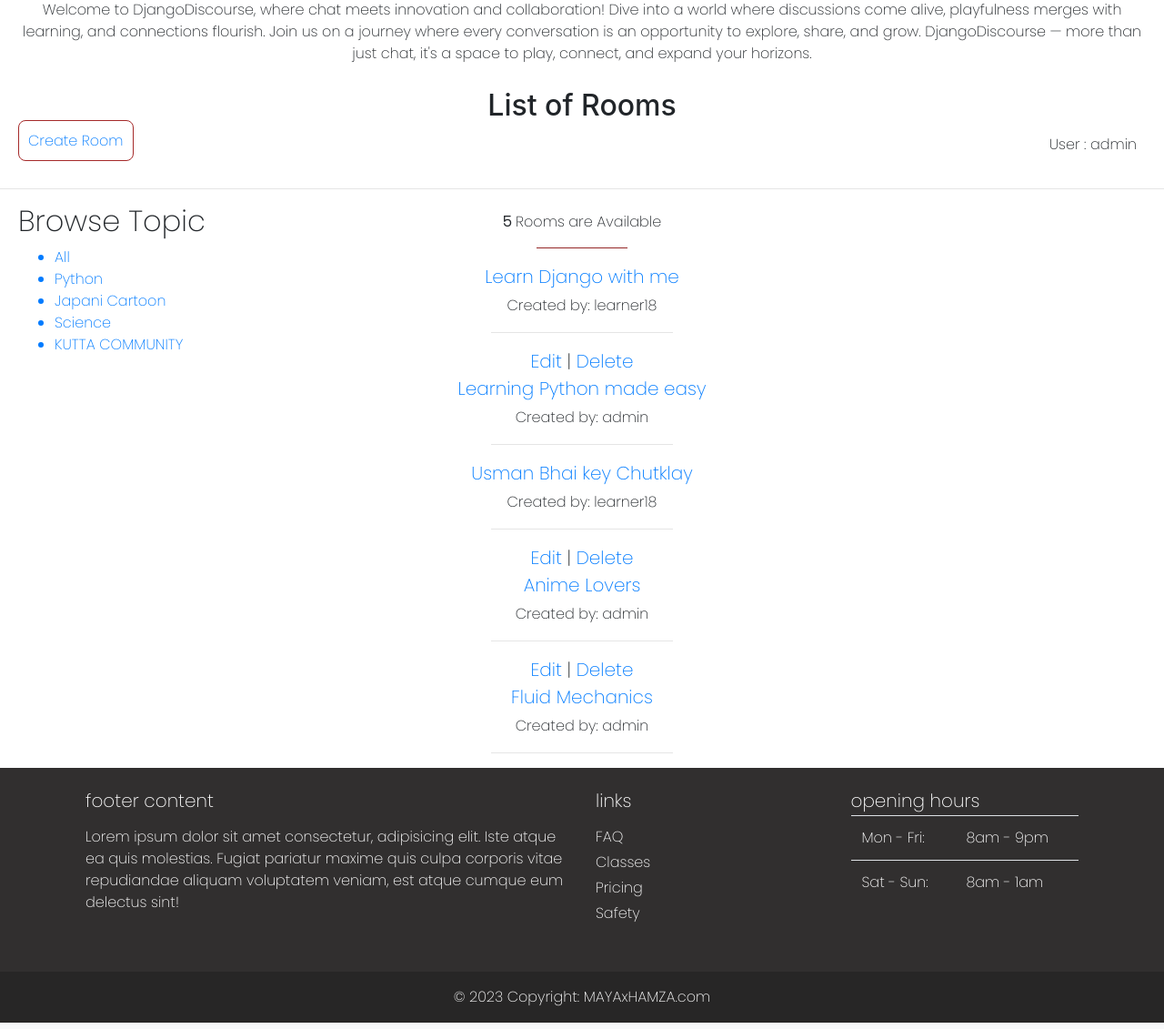
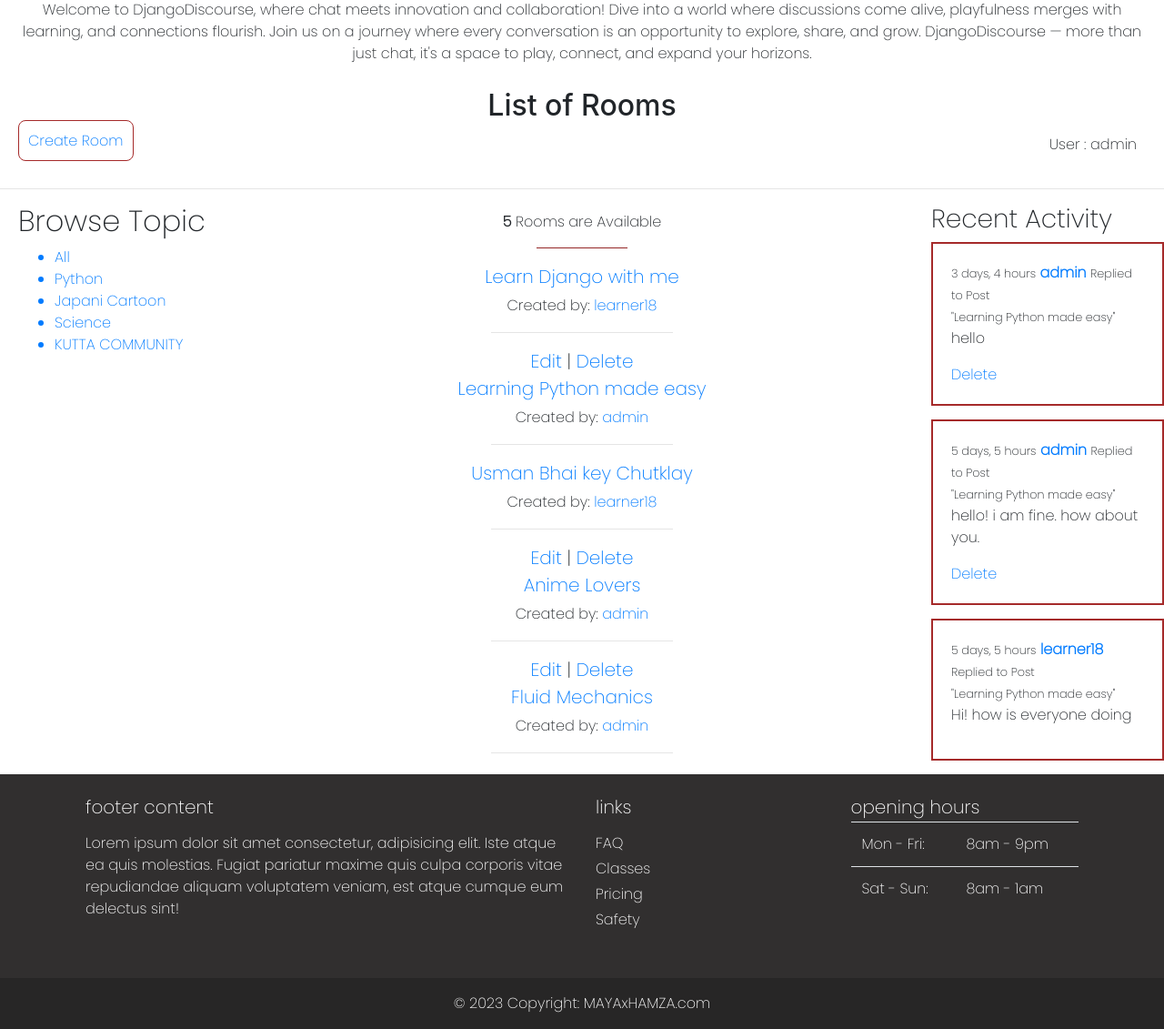
Before and after one commit to hamzamalik22/DjangoDiscourse, a Django app: page / in a window 1280 px wide; the page is wider, and only the part inside the window is pictured. Shown: the part 123-1254 px from the top of that part at 91% size. Run offline with Django 4.2, Linux system fonts and the light colour scheme; a user stored in the database is signed in; data comes from the database, SQL or seed files in the repository; both versions use the stored data as it was after the commit.

Commit message:
Added User Feed and User Profile Page

```diff
--- /dev/null
+++ b/DjangoDiscourse/chat/templates/chat/activity_components.html
@@ -0,0 +1,16 @@
+<div>
+        <h3>Recent Activity</h3>
+        {% for chat in chats|slice:":3" %}
+        <div class="placeholder">
+            <small>{{chat.created|timesince}}</small>
+            <a href="{% url 'userprofile' chat.user.id %}"><b>{{chat.user}}</b></a>
+            <small>Replied to Post <br>"{{chat.room}}"</small>
+            <p>
+                {{chat.message}}
+            </p>
+            {% if request.user == chat.user %}
+            <a href="{% url 'delete-message' chat.id %}">Delete</a>
+            {% endif %}
+        </div>
+        {% endfor %}
+</div>
--- /dev/null
+++ b/DjangoDiscourse/chat/templates/chat/feed_components.html
@@ -0,0 +1,21 @@
+<div>
+    {% for room in rooms %}
+        <div style="list-style: none; font-size: 20px">
+            {% if request.user != room.host %}
+            <a href="{% url 'room' room.id %}" target="_blank">
+
+                <li>{{ room.name }}</li>
+            </a>
+            {% else %}
+            <a href="{% url 'update-room' room.id %}" target="_blank">Edit</a> |
+            <a href="{% url 'delete-room' room.id %}" target="_blank">Delete</a>
+            <a href="{% url 'room' room.id %}" target="_blank">
+
+                <li>{{ room.name }}</li>
+            </a>
+            {% endif %}
+            <small>Created by: <a href="{% url 'userprofile' room.host.id %}">{{ room.host }}</a></small>
+            <hr style="width: 200px;">
+        </div>
+    {% endfor %}
+    </div>
--- a/DjangoDiscourse/chat/templates/chat/home.html
+++ b/DjangoDiscourse/chat/templates/chat/home.html
@@ -4,7 +4,7 @@
 <style>
     .room-container {
         display: grid;
-        grid-template-columns: 1fr 3fr;
+        grid-template-columns: 1fr 3fr 1fr;
     }
 
     .room-list {
@@ -13,6 +13,11 @@
 
     .room-actions {
         padding-left: 20px;
+    }
+    .placeholder{
+        border: 2px solid brown;
+        padding: 20px;
+        margin-bottom: 15px;
     }
 </style>
 
@@ -36,39 +41,18 @@
 
 <div class="room-container">
     <div class="room-actions">
-        <h2>Browse Topic</h2>
-        <ul>
-            <div>
-            <a href="{% url 'home' %}"><li>All</li></a>
-            </div>
-            {% for topic in topics %}
-            <a href="{% url 'home' %}?q={{topic}}"><li>{{topic}}</li></a>
-            {% endfor %}
-        </ul>
+       {% include 'chat/topics_components.html' %}
     </div>
 
-    <div class="room-list" style="transform: translateX(-160px);">
+    <div class="room-list" >
         <h5></h5><b>{{room_count}}</b> Rooms are Available</h5>
         <hr style="width: 100px;background-color: brown;">
-        {% for room in rooms %}
-            <div style="list-style: none; font-size: 20px">
-                {% if request.user != room.host %}
-                <a href="{% url 'room' room.id %}" target="_blank">
-
-                    <li>{{ room.name }}</li>
-                </a>
-                {% else %}
-                <a href="{% url 'update-room' room.id %}" target="_blank">Edit</a> |
-                <a href="{% url 'delete-room' room.id %}" target="_blank">Delete</a>
-                <a href="{% url 'room' room.id %}" target="_blank">
-
-                    <li>{{ room.name }}</li>
-                </a>
-                {% endif %}
-                <small>Created by: {{ room.host }}</small>
-                <hr style="width: 200px;">
-            </div>
-        {% endfor %}
+        <div>
+            {% include 'chat/feed_components.html' %}
+        </div>
+    </div>
+    <div>
+        {% include 'chat/activity_components.html' %}
     </div>
 </div>
 
--- /dev/null
+++ b/DjangoDiscourse/chat/templates/chat/topics_components.html
@@ -0,0 +1,9 @@
+<h2>Browse Topic</h2>
+<ul>
+    <div>
+    <a href="{% url 'home' %}"><li>All</li></a>
+    </div>
+    {% for topic in topics %}
+    <a href="{% url 'home' %}?q={{topic}}"><li>{{topic}}</li></a>
+    {% endfor %}
+</ul>
--- a/DjangoDiscourse/chat/urls.py
+++ b/DjangoDiscourse/chat/urls.py
@@ -12,5 +12,6 @@ urlpatterns = [
     path('loginpage/',views.loginPage,name="loginpage"),
     path('registerpage/',views.registerPage,name="registerpage"),
     path('logout/',views.logoutPage,name="logout"),
+    path('userprofile/<str:pk>',views.userProfile,name="userprofile"),
 
 ]
--- a/DjangoDiscourse/chat/views.py
+++ b/DjangoDiscourse/chat/views.py
@@ -28,7 +28,10 @@ def home(request):
 
     room_count = rooms.count()
     topics = Topic.objects.all()
-    context = {'rooms' : rooms,'topics' : topics,'room_count' : room_count,'page' : 'Django Discourse'}
+
+    chats = Message.objects.all().order_by('-created')
+
+    context = {'rooms' : rooms,'topics' : topics,'room_count' : room_count,'chats': chats,'page' : 'Django Discourse'}
     return render(request,'chat/home.html',context)
 
 
@@ -168,3 +171,12 @@ def registerPage(request):
 def logoutPage(request):
     logout(request)
     return redirect('home')
+
+
+def userProfile(request,pk):
+    user = User.objects.get(id=pk)
+    rooms = user.room_set.all()
+    chats = user.message_set.all()
+    topics = Topic.objects.all()
+    context = {'user' : user,'rooms' : rooms,'chats' : chats,'topics' : topics}
+    return render(request,'chat/profile.html',context)
```
Also changed, not shown: DjangoDiscourse/chat/templates/chat/profile.html (added, +45 -0 lines), DjangoDiscourse/db.sqlite3.
